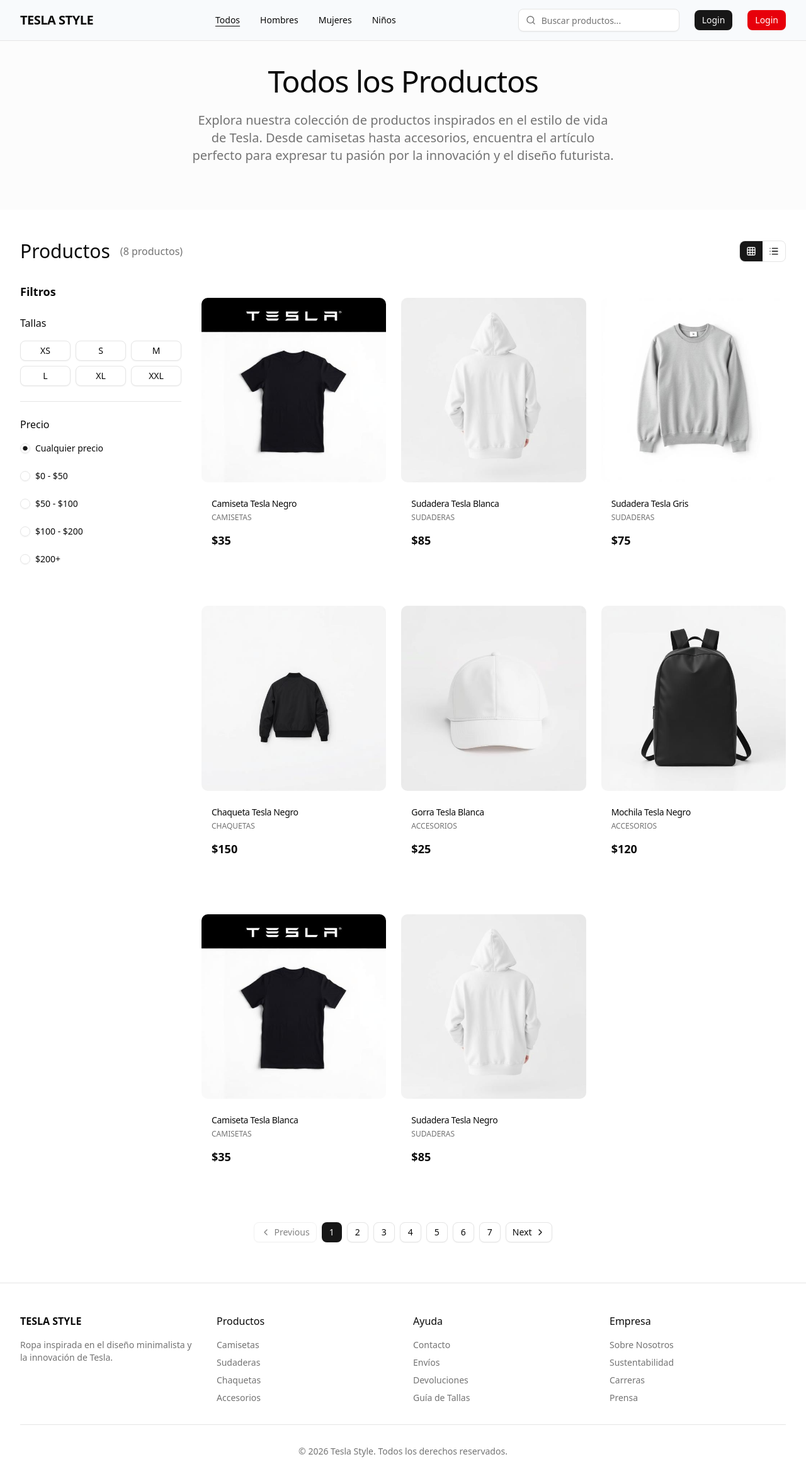
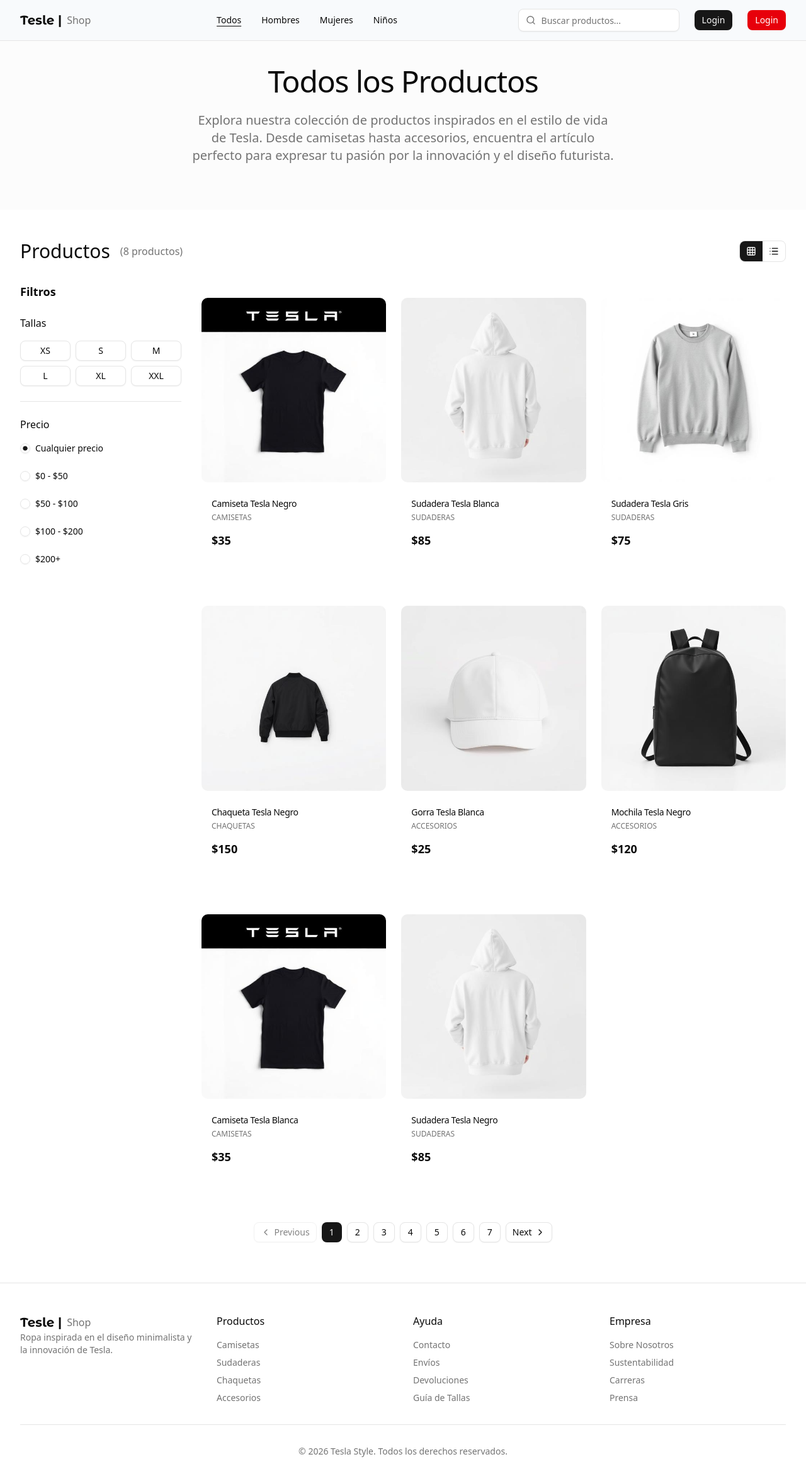
Before and after one commit to jose-angell/TesloShop, a React (Vite) app: page / in a window 1280 px wide. Shown: the top 2352 px of the page at 63% size. Built offline with nearby package versions, Linux system fonts and the light colour scheme.

Commit message:
feat: logo personalizado

```diff
--- /dev/null
+++ b/src/components/custom/CustomLogo.tsx
@@ -0,0 +1,16 @@
+import { Link } from 'react-router'
+
+interface Props {
+    subTitle?: string;
+}
+
+export const CustomLogo = ({subTitle = 'Shop'}: Props) => {
+  return (
+    <Link to="/" className="flex items-center whitespace-nowrap">
+        <span className='font-montserrat font-bold text-xl m-0 whitespace-nowrap'>
+            Tesle |
+        </span>
+        <p className='text-muted-foreground m-0 px-2 whitespace-nowrap'>{subTitle}</p>
+    </Link>
+  )
+}
--- a/src/shop/components/CustomFooter.tsx
+++ b/src/shop/components/CustomFooter.tsx
@@ -1,3 +1,4 @@
+import { CustomLogo } from "@/components/custom/CustomLogo"
 
 export const CustomFooter = () => {
   return (
@@ -5,7 +6,7 @@
         <div className="container mx-auto">
           <div className="grid grid-cols-1 md:grid-cols-4 gap-8">
             <div>
-              <h3 className="font-semibold mb-4">TESLA STYLE</h3>
+              <CustomLogo/>
               <p className="text-sm text-muted-foreground">
                 Ropa inspirada en el diseño minimalista y la innovación de Tesla.
               </p>
--- a/src/shop/components/CustomHeader.tsx
+++ b/src/shop/components/CustomHeader.tsx
@@ -1,9 +1,10 @@
-import { Search,  Menu } from "lucide-react";
+import { Search } from "lucide-react";
 import { Button } from "@/components/ui/button";
 import { Input } from "@/components/ui/input";
 import { useRef, type KeyboardEvent } from "react";
 import { Link, useParams, useSearchParams } from "react-router";
 import { cn } from "@/lib/utils";
+import { CustomLogo } from "@/components/custom/CustomLogo";
 export const CustomHeader = () => {
 
   const [searchParams, setSearchParams] = useSearchParams();
@@ -29,12 +30,7 @@
       <div className="container mx-auto px-4 lg:px-8">
         <div className="flex h-16 items-center justify-between">
           {/* Logo */}
-          <div className="flex items-center space-x-4">
-            <Button variant="ghost" size="icon" className="md:hidden">
-              <Menu className="h-5 w-5" />
-            </Button>
-            <h1 className="text-xl font-semibold tracking-tight">TESLA STYLE</h1>
-          </div>
+          <CustomLogo />
 
           {/* Navigation - Desktop */}
           <nav className="hidden md:flex items-center space-x-8">
```
